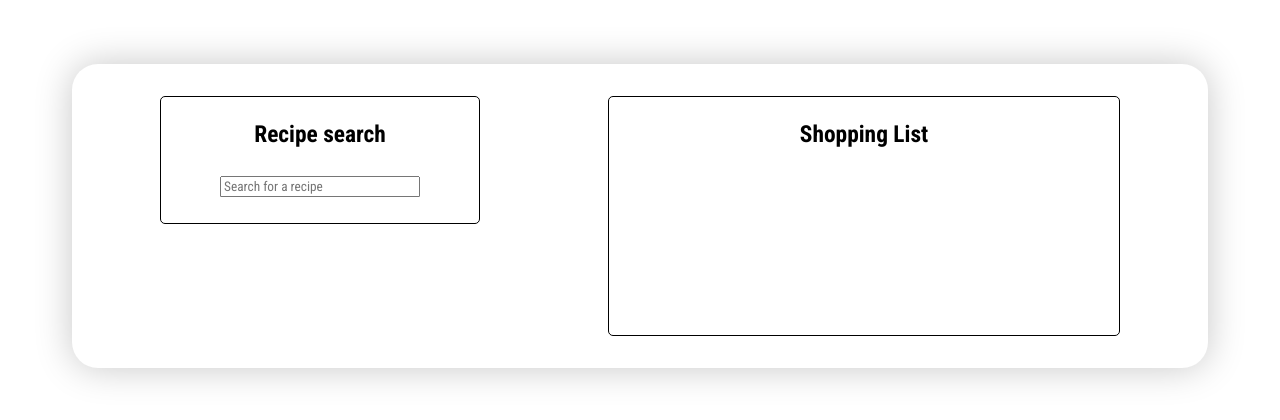
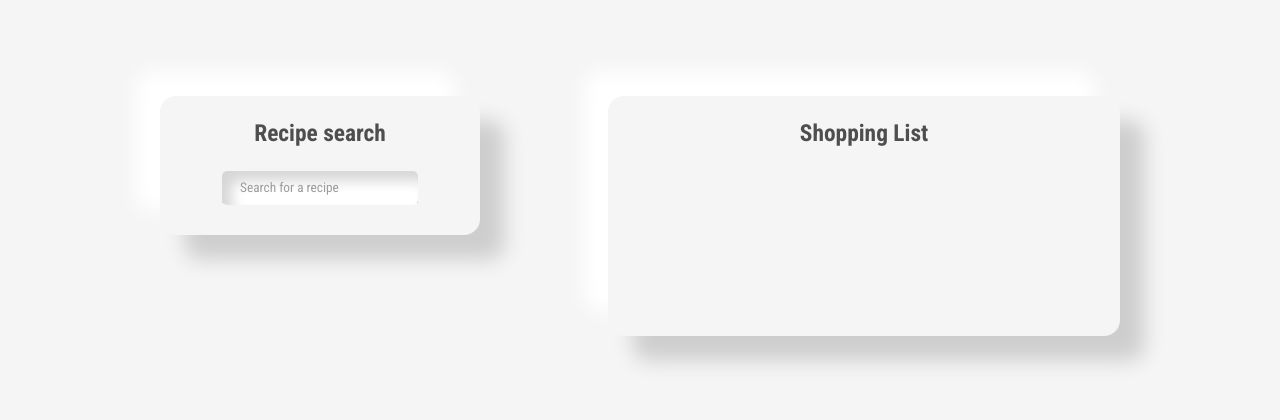
Before and after one commit to radekwojpl2/CodersCamp2021-FirstProject, a website built with Vite: page src/shopping-list/index.html in a window 1280 px wide. Built offline with nearby package versions, Linux system fonts and the light colour scheme.

Commit message:
shopping-list - styling

```diff
--- a/src/shopping-list/index.html
+++ b/src/shopping-list/index.html
@@ -12,7 +12,7 @@
 </head>
 
 <body>
-    <header></header>
+    <component-header></component-header>
     <main>
         <section class="shoppinglist__search">
             <h3 class="shoppinglist__search--header">Recipe search</h3>
@@ -28,7 +28,9 @@
         </section>
     </main>
     <footer></footer>
+
     <script src="shopping-list.js"></script>
+    <script type="module" src="./src/components/header.js"></script>
 </body>
 
 </html>
--- a/src/shopping-list/shopping-list.css
+++ b/src/shopping-list/shopping-list.css
@@ -7,13 +7,12 @@
 body {
   max-width: 1200px;
   margin: auto;
+  background-color: #f5f5f5;
+  color: #4e4e4e;
 }
 
 main {
   margin: 4rem 2rem;
-  border-radius: 26px;
-  background: #ffffff;
-  box-shadow: 0px 0px 37px #c7c7c7, 0px 0px 37px #ffffff;
   display: flex;
   justify-content: center;
   align-items: flex-start;
@@ -25,8 +24,9 @@ main {
   box-sizing: border-box;
   min-width: 32rem;
   min-height: 15rem;
-  border: 1px solid #000;
-  border-radius: 5px;
+  border-radius: 16px;
+  background: #f5f5f5;
+  box-shadow: 24.62px 24.62px 20px #cecece, -24.62px -24.62px 20px #ffffff;
   font-size: 20px;
 }
 
@@ -39,21 +39,32 @@ main {
   display: flex;
   flex-direction: column;
   align-items: center;
-  border: 1px solid #000;
-  border-radius: 5px;
+  border-radius: 16px;
+  background: #f5f5f5;
+  box-shadow: 24.62px 24.62px 20px #cecece, -24.62px -24.62px 20px #ffffff;
   font-size: 20px;
   min-width: 20rem;
-  padding-bottom: 1rem;
-  height: 8rem;
+  padding-bottom: 2rem;
 }
 
 .shoppinglist__displayed-recipies {
   border: 1px solid #000;
   border-radius: 0 0 5px 5px;
   background-color: #fff;
-  margin-top: -2px;
+  margin-top: -4px;
 }
 
 .shoppinglist__search--input {
-  width: 12rem;
+  min-width: 12rem;
+  background: #ffffff;
+  border-radius: 5px;
+  box-shadow: inset 9.91px 9.91px 13px #d6d6d6, inset -9.91px -9.91px 13px #ffffff;
+  border: none;
+  min-height: 2rem;
+  outline-color: rgb(112, 112, 112);
 }
+
+.shoppinglist__search--input::placeholder {
+  padding: 1rem;
+  color: #9c9c9c;
+}
```
